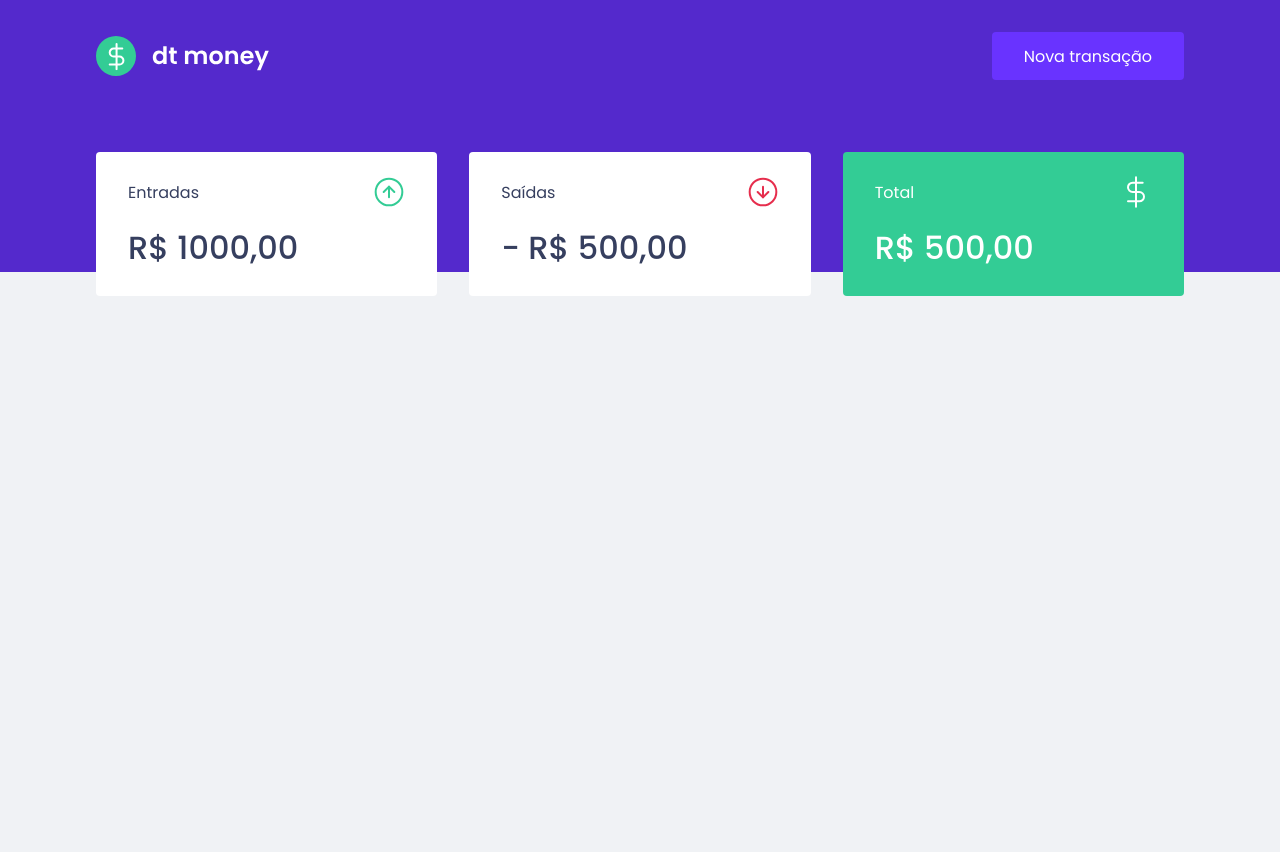
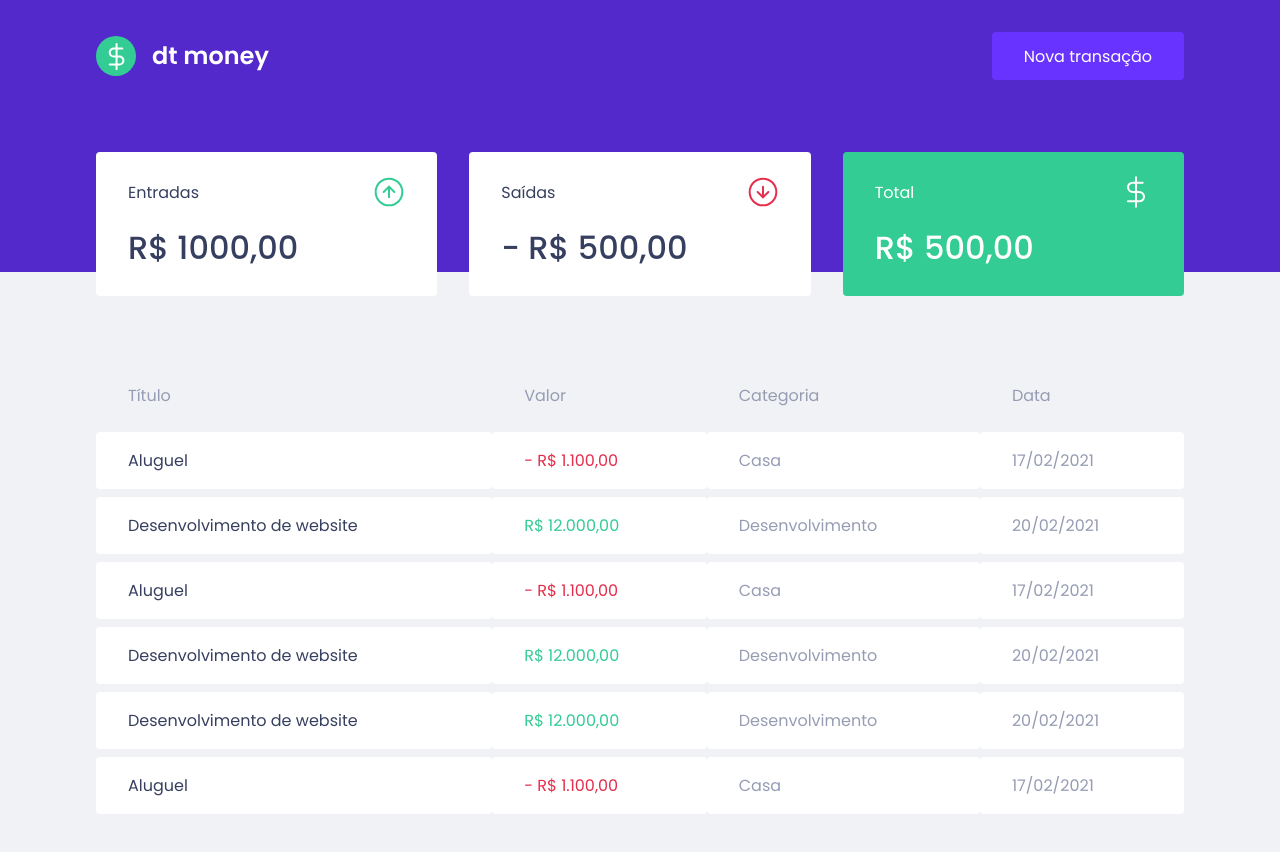
Before and after one commit to caiohenrique-developer/dt-money, a React (Create React App) app: page / in a window 1280 px wide. Shown: the top 852 px of the page. Before the commit the page ends 800 px from the top, so only its background shows below. Built offline with nearby package versions, Linux system fonts and the light colour scheme.

Commit message:
:sparkles: [ FEAT ]: Transactions table component done

```diff
--- a/src/components/Dashboard/index.tsx
+++ b/src/components/Dashboard/index.tsx
@@ -1,10 +1,12 @@
 import { Summary } from '../Summary'
+import { TransactionsTable } from '../TransactionsTable'
 import { Container } from "./styles";
 
 export function Dashboard() {
     return (
         <Container>
             <Summary />
+            <TransactionsTable />
         </Container>
     )
 }
--- /dev/null
+++ b/src/components/TransactionsTable/index.tsx
@@ -0,0 +1,57 @@
+import { Container } from "./styles";
+
+export function TransactionsTable() {
+    return (
+        <Container>
+            <table>
+                <thead>
+                    <tr>
+                        <th>Título</th>
+                        <th>Valor</th>
+                        <th>Categoria</th>
+                        <th>Data</th>
+                    </tr>
+                </thead>
+
+                <tbody>
+                    <tr>
+                        <td>Aluguel</td>
+                        <td className="withdraw">- R$ 1.100,00</td>
+                        <td>Casa</td>
+                        <td>17/02/2021</td>
+                    </tr>
+                    <tr>
+                        <td>Desenvolvimento de website</td>
+                        <td className="deposit">R$ 12.000,00</td>
+                        <td>Desenvolvimento</td>
+                        <td>20/02/2021</td>
+                    </tr>
+                    <tr>
+                        <td>Aluguel</td>
+                        <td className="withdraw">- R$ 1.100,00</td>
+                        <td>Casa</td>
+                        <td>17/02/2021</td>
+                    </tr>
+                    <tr>
+                        <td>Desenvolvimento de website</td>
+                        <td className="deposit">R$ 12.000,00</td>
+                        <td>Desenvolvimento</td>
+                        <td>20/02/2021</td>
+                    </tr>
+                    <tr>
+                        <td>Desenvolvimento de website</td>
+                        <td className="deposit">R$ 12.000,00</td>
+                        <td>Desenvolvimento</td>
+                        <td>20/02/2021</td>
+                    </tr>
+                    <tr>
+                        <td>Aluguel</td>
+                        <td className="withdraw">- R$ 1.100,00</td>
+                        <td>Casa</td>
+                        <td>17/02/2021</td>
+                    </tr>
+                </tbody>
+            </table>
+        </Container>
+    )
+}
--- /dev/null
+++ b/src/components/TransactionsTable/styles.ts
@@ -0,0 +1,31 @@
+import styled from "styled-components";
+
+export const Container = styled.div`
+    margin-top: 4rem;
+
+    table {
+        width: 100%;
+        border-spacing: 0 0.5rem;
+
+        th {
+            color: var(--text-body);
+            font-weight: 400;
+            padding: 1rem 2rem;
+            text-align: left;
+            line-height: 1.5rem;
+        }
+
+        td {
+            padding: 1rem 2rem;
+            border: 0;
+            background: var(--shape);
+            color: var(--text-body);
+            border-radius: 0.25rem;
+
+            &:first-child { color: var(--text-title); }
+
+            &.deposit { color: var(--green); }
+            &.withdraw { color: var(--red); }
+        }
+    }
+`
```
